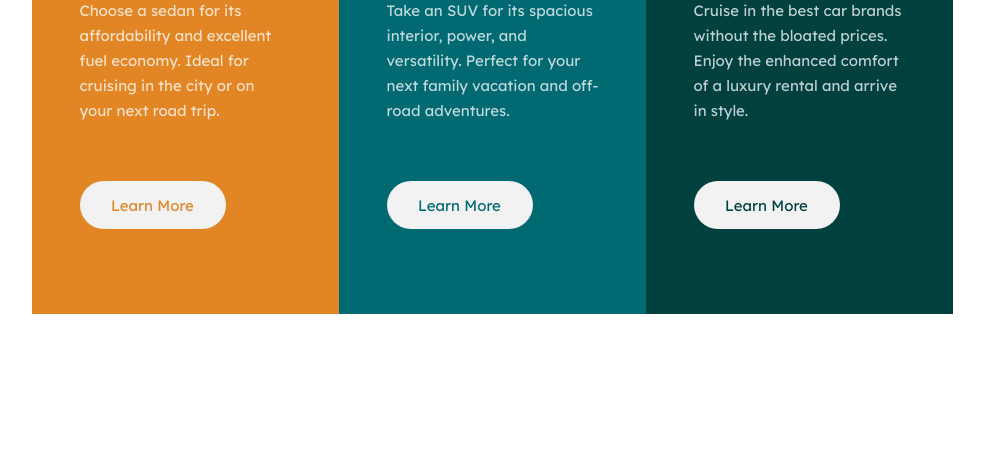
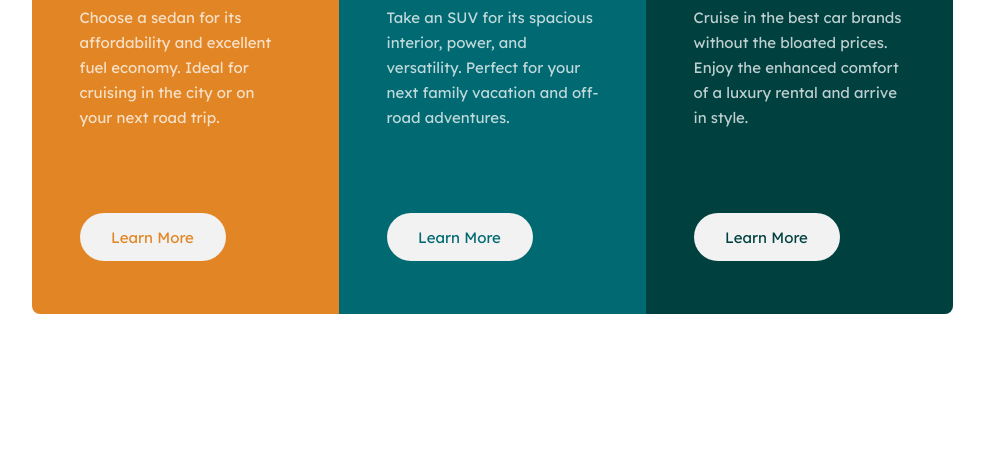
Before and after one commit to Dilshod-germany/3-column-card, a plain HTML site: page index.html in a window 1280 px wide. Shown: the part 336-800 px from the top of the page, without its empty margins (148-1132 px from the left). Drawn offline with Linux system fonts and the light colour scheme.

Commit message:
Refactor CSS for improved readability and consistency; update HTML structure for the first card item

```diff
--- a/css/style.css
+++ b/css/style.css
@@ -1,36 +1,37 @@
 @import "./fonts.css";
 @import "./normalize.css";
 
-*{
+* {
   margin: 0px;
   padding: 0px;
   box-sizing: border-box;
 }
 
-a{
+a {
   text-decoration: none;
   display: inline-block;
 }
 
-.container{
+.container {
   padding-left: 48px;
 }
 
-body{
+body {
   width: 100vw;
   height: 100vh;
   display: flex;
   justify-content: center;
   align-items: center;
+  font-family: "Lexend Deca";
 }
 
 .main {
-    margin:auto;
+  margin: auto;
 }
 
 .card {
   display: flex;
-    width:921px;
+  width: 921px;
   height: 500px;
   border-radius: 8px;
 }
@@ -39,79 +40,85 @@ body{
   background-color: #e28625;
   width: 307px;
   height: 500px;
+  padding: 48px;
 }
 
 .card__item_img {
-    margin-top: 40px;
+  margin-bottom: 35px;
 }
 
 .card__item_title {
-    padding-top: 35px;
-    font-family: "Big Shoulders Display";
+  margin-bottom: 25px;
+  font-family: "Big Shoulders";
   font-weight: 700;
   font-size: 40px;
   line-height: 100%;
   text-transform: uppercase;
-    color:#f2f2f2;
+  color: #f2f2f2;
 }
 
 .card__item_description {
-    padding-top: 25px;
   opacity: 75%;
-    font-family: "Lexend Deca";
   font-size: 15px;
   line-height: 25px;
-    font-weight:400;
+  font-weight: 400;
   color: #ffffff;
   width: 212px;
   height: 125px;
+  margin-bottom: 83px;
 }
+
 .card__item_btn {
-    margin-top: 83px;
   width: 146px;
   height: 48px;
   border-radius: 25px;
   background-color: #f2f2f2;
-    font-family: "Lexend Deca";
   font-size: 15px;
   line-height: 25px;
-    color: #E28625;
+  color: #e28625;
   display: flex;
   align-items: center;
   justify-content: center;
 }
 
-.card__item_btn:hover{
-    background-color: #E28625;
-    color:#f2f2f2;
+.card__item_btn:hover {
+  background-color: #e28625;
+  color: #f2f2f2;
   border: 2px solid #ffffff;
   transition: transform 0.2s ease;
 }
 
-.card__item_btn:active{
+.card__item_btn:active {
   transform: scale(1.1);
 }
 
-.card__item_second{
+.card__item_first {
+  border-top-left-radius: 8px;
+  border-bottom-left-radius: 8px;
+}
+
+.card__item_second {
   background-color: #006971;
 }
 
-.btn__second{
+.btn__second {
   color: #006971;
 }
 
-.btn__second:hover{
+.btn__second:hover {
   background-color: #006971;
 }
 
-.card__item_trithy{
+.card__item_trithy {
+  background-color: #004140;
+  border-top-right-radius: 8px;
+  border-bottom-right-radius: 8px;
+}
+
+.btn__trithy {
+  color: #004140;
+}
+
+.btn__trithy:hover {
   background-color: #004140;
 }
-
-.btn__trithy{
-    color:#004140;
-}
-
-.btn__trithy:hover{
-    background-color: #004140;
-}
--- a/index.html
+++ b/index.html
@@ -9,7 +9,7 @@
 <body>
     <main class="main">
         <div class="card">
-            <div class="card__item container">
+            <div class="card__item container card__item_first">
                     <img class="card__item_img" src="./img/icon-sedans.svg" alt="favicon" width="64" height="40">
                 <h3 class="card__item_title">Sedans</h3>
                 <p class="card__item_description">Choose a sedan for its affordability and excellent fuel economy. Ideal for cruising in the city or on your next road trip.</p>
```
Lines whose indentation alone changed are shown as unchanged.
